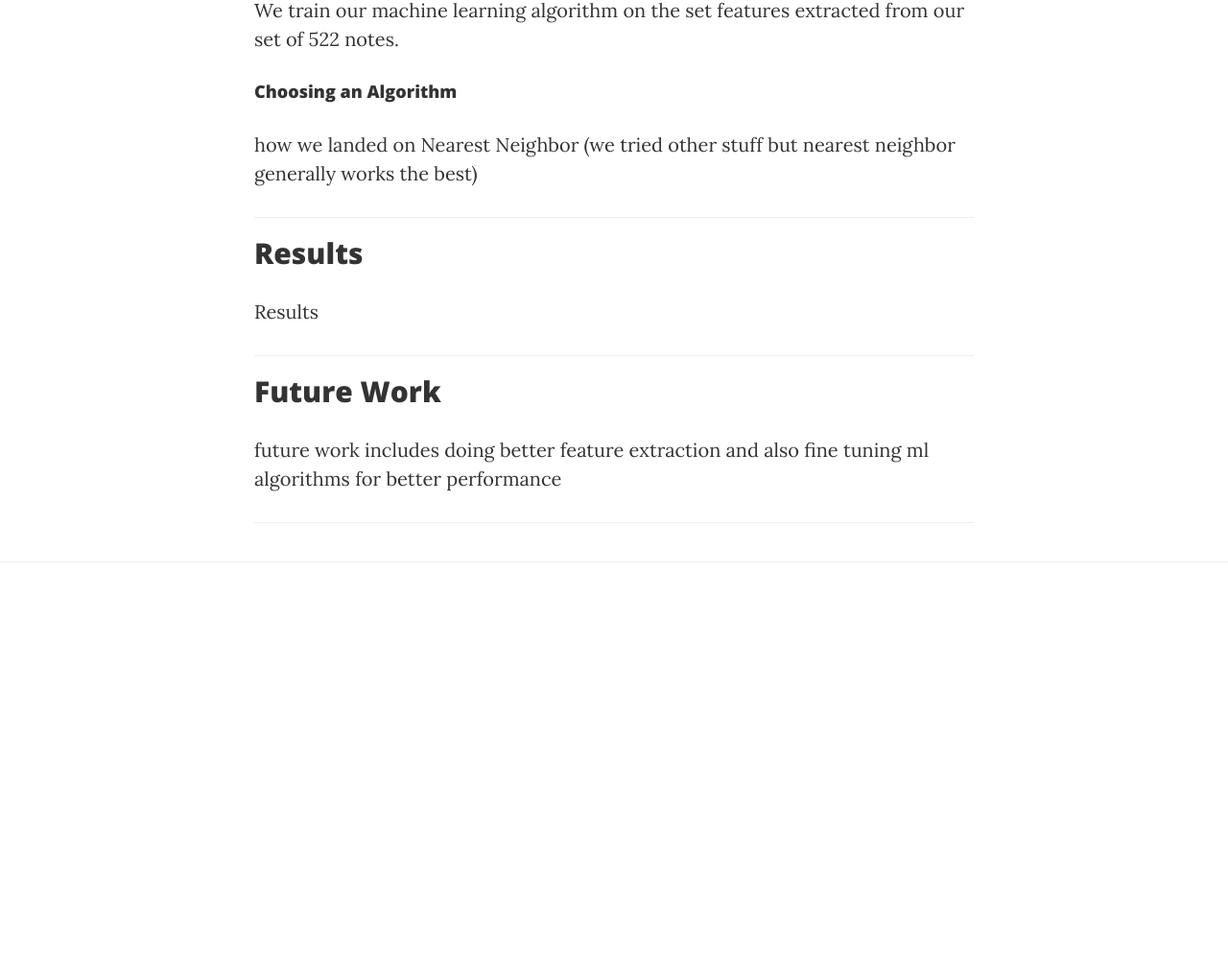
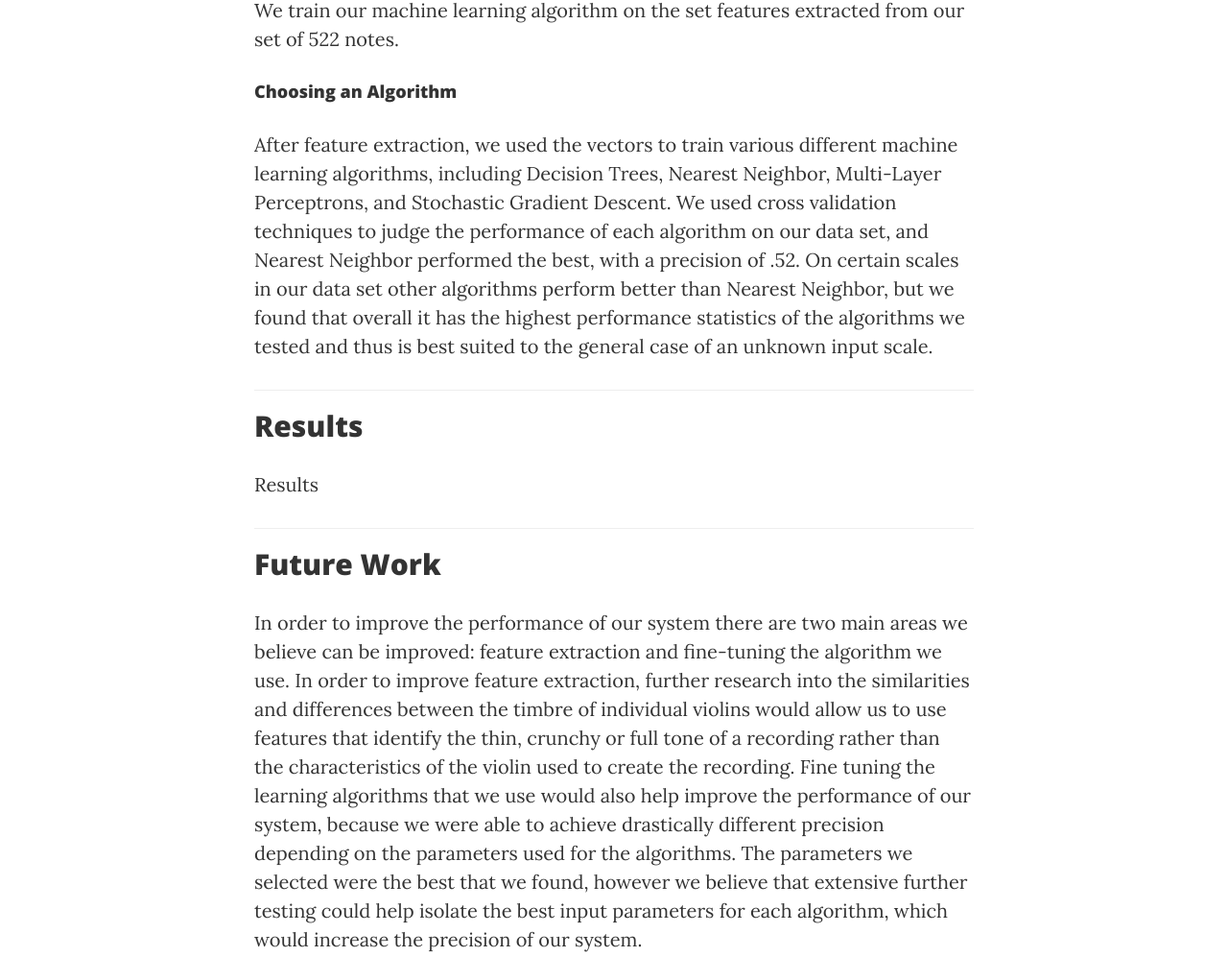
Before and after one commit to mniemer/TonEd, a website: page Website/index.html in a window 1280 px wide. Shown: the part 3650-4647 px from the top of the page at 96% size. Before the commit the page ends 4256 px from the top, so only its background shows below. Drawn offline with nearby package versions, Linux system fonts and the light colour scheme.

Commit message:
future work

```diff
--- a/Website/index.html
+++ b/Website/index.html
@@ -152,7 +152,7 @@
                     Choosing an Algorithm
                     </h4>
                     <p>
-                    how we landed on Nearest Neighbor (we tried other stuff but nearest neighbor generally works the best)
+                    After feature extraction, we used the vectors to train various different machine learning algorithms, including Decision Trees, Nearest Neighbor, Multi-Layer Perceptrons, and Stochastic Gradient Descent. We used cross validation techniques to judge the performance of each algorithm on our data set, and Nearest Neighbor performed the best, with a precision of .52. On certain scales in our data set other algorithms perform better than Nearest Neighbor, but we found that overall it has the highest performance statistics of the algorithms we tested and thus is best suited to the general case of an unknown input scale.
                     </p>
 
                 </div>
@@ -169,7 +169,7 @@
                     <h2 class="post-title" id="FutureWork">
                         Future Work
                     </h2>
-                    <p> future work includes doing better feature extraction and also fine tuning ml algorithms for better performance
+                    <p> In order to improve the performance of our system there are two main areas we believe can be improved: feature extraction and fine-tuning the algorithm we use. In order to improve feature extraction, further research into the similarities and differences between the timbre of individual violins would allow us to use features that identify the thin, crunchy or full tone of a recording rather than the characteristics of the violin used to create the recording. Fine tuning the learning algorithms that we use would also help improve the performance of our system, because we were able to achieve drastically different precision depending on the parameters used for the algorithms. The parameters we selected were the best that we found, however we believe that extensive further testing could help isolate the best input parameters for each algorithm, which would increase the precision of our system.
                     </p>
                 </div>
                 <hr>
```
